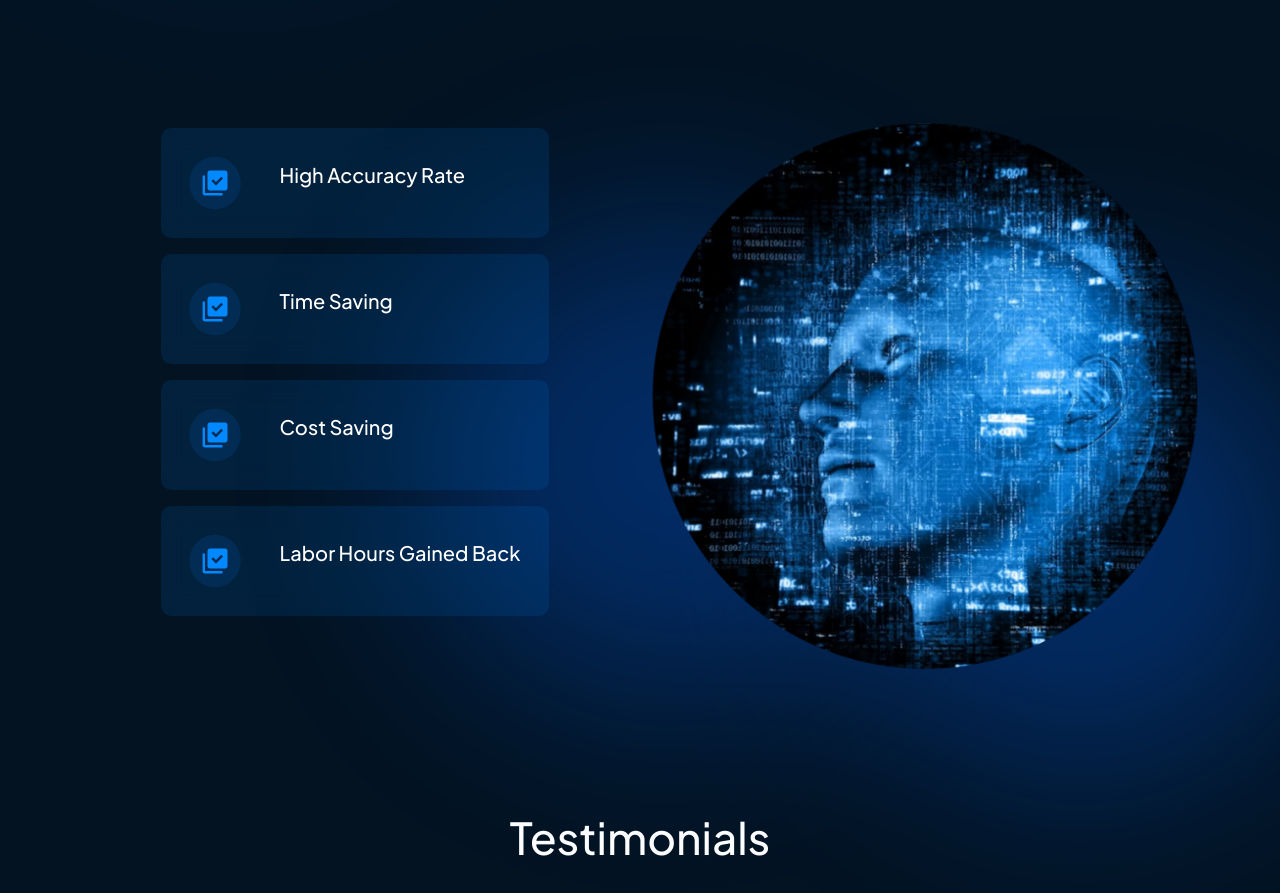
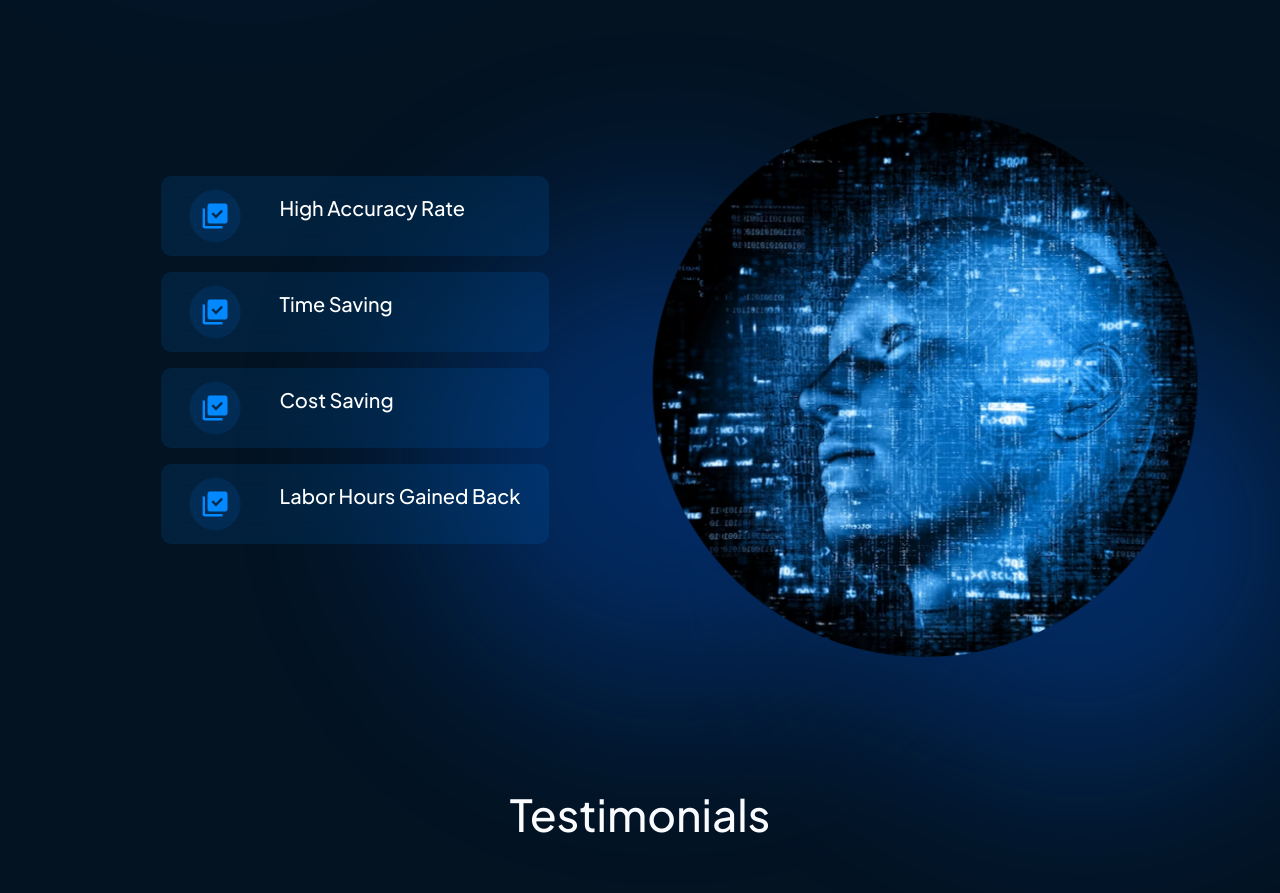
Before and after one commit to alkachhirang/AI-page, a plain HTML site: page index.html in a window 1280 px wide. Shown: the part 3020-3913 px from the top of the page. Drawn offline with nearby package versions, Linux system fonts and the light colour scheme.

Commit message:
bring-section

```diff
--- a/assets/css/style.css
+++ b/assets/css/style.css
@@ -211,9 +211,9 @@ html {
     padding: 13px 32px;
 }
 .slider-box {
-    width: Fixed (400px);
-    height: Fixed (80px);
-    padding: 28px;
+   max-width: 600px !important;
+    height: 80px !important;
+    padding: 28px ;
     border-radius: 10px;
     gap: 14px;
     border-radius: 10px;
```
